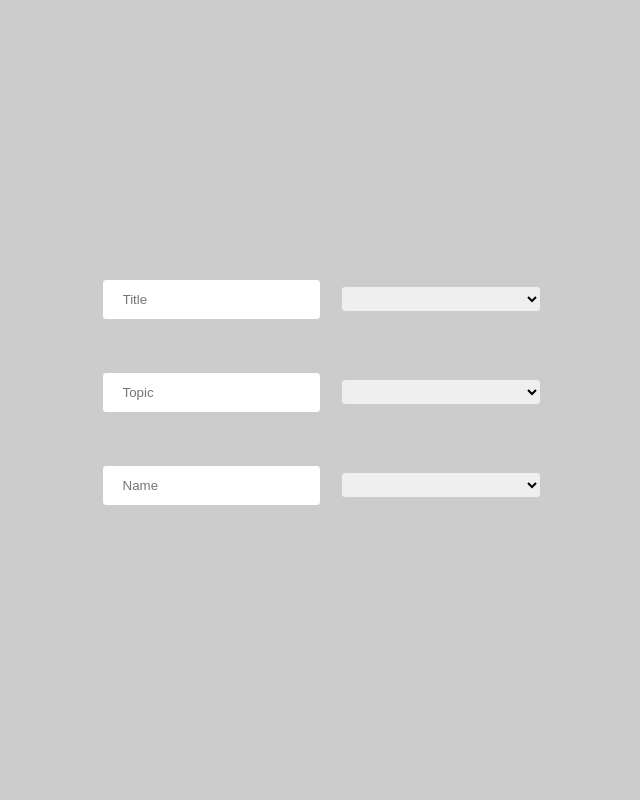
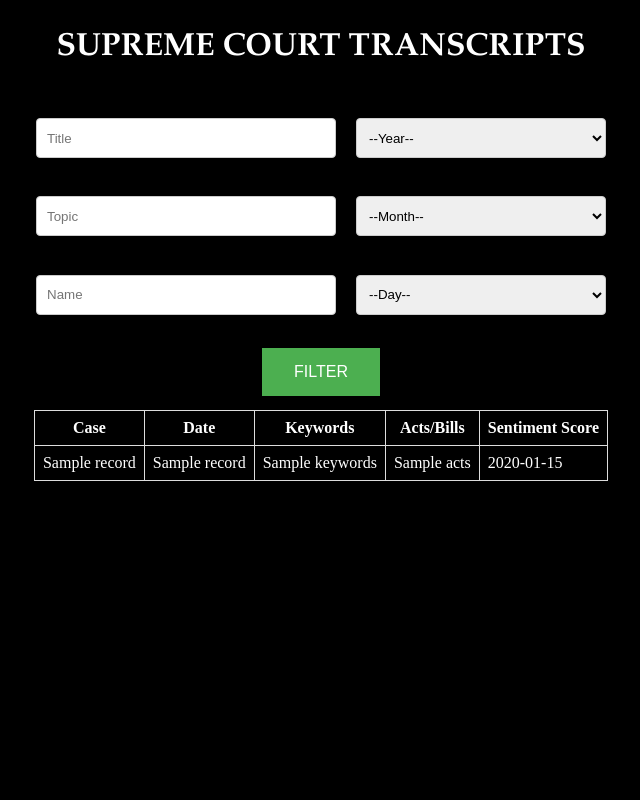
Before and after one commit to pratibha99/supreme-court-transcripts, a Flask app: template supremecourtapp/templates/index.html in a window 1280 px wide. Shown: the whole page, without its empty margins (319-959 px from the left). Run offline with Flask 2, Linux system fonts and the light colour scheme; the template is opened without the code that fills it: most values are stand-ins (such as "Sample title", 1, 10 or a date in 2020).

Commit message:
Add files via upload

```diff
--- a/supremecourtapp/app.py
+++ b/supremecourtapp/app.py
@@ -14,7 +14,8 @@ def index():
 	"""
 	Displays the home page that leads users into different pages
 	"""
-	return flask.render_template('index.html')
+	#return flask.render_template('index.html')
+	return flask.render_template('index.html', records=["HI", "HELLOOOO"])
 
 @app.route('/speakers')
 def speakers():
--- a/supremecourtapp/static/css/indexstyle.css
+++ b/supremecourtapp/static/css/indexstyle.css
@@ -1,18 +1,38 @@
 body  {
-    /*background-image: url("supremecourt.jpg");*/
+
     background-size: contain;
-    background-color: #cccccc;
+    background-color: #000000;
+}
+h1{
+  color: #ffffff;
+  font-family: "Palatino Linotype", "Book Antiqua", Palatino, serif;
 }
 .container{
   width: 100%;
   height: 100%;
   display: flex;
-  justify-content: center;
+  flex-direction: column;
+
   align-items: center;
+}
+
+#filter{
+  background-color: #4CAF50;
+  border: none;
+  color: white;
+  padding: 15px 32px;
+  text-align: center;
+  text-decoration: none;
+  display: inline-block;
+  font-size: 16px;
+  margin: 4px 2px;
+  cursor: pointer;
 }
 
 .grid-container {
   display: grid;
+
+  height: 30%;
   grid-template-columns: auto auto;
   padding: 10px;
   justify-content: center;
@@ -21,11 +41,17 @@ body  {
 
 .grid-item{
   padding: 10px;
+  display: flex;
+  flex-direction: column;
+  justify-content: center;
+  align-items: center;
 }
+
 .inputfields{
-  width: 100%;
-  padding: 12px 20px;
-  margin: 8px 0;
+  width: 300px;
+  padding: 10px;
+  height: 40px;
+
   display: inline-block;
   border: 1px solid #ccc;
   border-radius: 4px;
@@ -35,12 +61,31 @@ body  {
   display: flex;
   justify-content: center;
   align-items: center;
+
+}
+select {
+  border:1px solid gray;
+  padding:.4em .6em;
+
+
+}
+table{
+  color: #ffffff;
+  margin-top: 10px;
+  padding: 30px;
+  width: 100%;
+  border-collapse: collapse;
+}
+table td, table th{
+
+  border: 1px solid #ddd;
+  padding: 8px;
 }
 .dropdown{
-  width: 200px;
-  height: 20px;
-  padding: 12px 20px;
-  margin: 8px 0;
+
+  width: 250px;
+  height: 40px;
+
   display: inline-block;
   border: 1px solid #ccc;
   border-radius: 4px;
--- a/supremecourtapp/static/js/main.js
+++ b/supremecourtapp/static/js/main.js
@@ -6,12 +6,15 @@
  */
 
 
-$('#filter-btn').click(function() {
+$('#filter').click(function() {
 	//Reload the page to display the new data.
 	//You could optionally work with Ajax
-	window.location.href="/speakers?name=" + $("#speaker").val()
+	alert("HELLOOOOO")
+	window.location.href="/index?title=" + $("#title").val() + "&topic=" + $("#topic").val() +
+	"&name=" + $("#name").val()  +
+	"&month=" + $("#month").val() + "&day=" + $("#day").val() + "&year=" + $("#year").val()
 });
 
-$('#download-btn').click(function() {
-	window.location.href="/speakers?format=csv&name=" + $("#speaker").val()
-});
+// $('#download-btn').click(function() {
+// 	window.location.href="/speakers?format=csv&name=" + $("#speaker").val()
+// });
--- a/supremecourtapp/templates/index.html
+++ b/supremecourtapp/templates/index.html
@@ -4,16 +4,19 @@
 </head>
 <body>
 	<div class="container">
+		<h1> SUPREME COURT TRANSCRIPTS </h1>
     <div class="grid-container">
       <div class="grid-item">
-        <form>
-          <input class = "inputfields" name="firstname" type="text" placeholder= "Title">
-        </form>
+
+          <input class = "inputfields" id = "title" type="text" placeholder= "Title">
+
       </div>
+
+
       <div class="grid-item">
-        <form class = "dropdownitems">
-          <select name="cars" class = "dropdown">
-            <option value="volvo">--Year--</option>
+        <div class = "dropdownitems">
+          <select name="cars" class = "dropdown" id = "year">
+            <option>--Year--</option>
             <option value="2000">2000</option>
             <option value="2001">2001</option>
             <option value="2002">2002</option>
@@ -34,17 +37,18 @@
             <option value="2017">2017</option>
             <option value="2018">2018</option>
           </select>
-        </form>
+        </div>
       </div>
+			<div class="grid-item">
+
+          <input class = "inputfields" id = "topic" type="text" placeholder= "Topic">
+
+      </div>
+
       <div class="grid-item">
-        <form>
-          <input class = "inputfields" name="firstname" type="text" placeholder= "Topic">
-        </form>
-      </div>
-      <div class="grid-item">
-        <form class = "dropdownitems">
-          <select name="cars" class = "dropdown">
-            <option value="volvo">--Month--</option>
+        <div class = "dropdownitems">
+          <select name="cars" class = "dropdown" id = "month">
+            <option>--Month--</option>
             <option value="January">January</option>
             <option value="February">February</option>
             <option value="March">March</option>
@@ -59,26 +63,86 @@
             <option value="December">December</option>
 
           </select>
-        </form>
+        </div>
       </div>
+			<div class="grid-item">
+
+					<input class = "inputfields" id = "name" type="text" placeholder= "Name">
+
+			</div>
       <div class="grid-item">
-        <form>
-          <input class = "inputfields" name="firstname" type="text" placeholder= "Name">
-        </form>
+	        <div class = "dropdownitems">
+	          <select name="cars" class = "dropdown" id = "day">
+	            <option>--Day--</option>
+	            <option value="1">1</option>
+	            <option value="2">2</option>
+	            <option value="3">3</option>
+							<option value="4">4</option>
+	            <option value="5">5</option>
+	            <option value="6">6</option>
+							<option value="7">7</option>
+	            <option value="8">8</option>
+	            <option value="9">9</option>
+							<option value="10">10</option>
+	            <option value="11">11</option>
+	            <option value="12">12</option>
+							<option value="13">13</option>
+	            <option value="14">14</option>
+	            <option value="15">15</option>
+							<option value="16">16</option>
+	            <option value="17">17</option>
+	            <option value="18">18</option>
+							<option value="19">19</option>
+	            <option value="20">20</option>
+	            <option value="21">21</option>
+							<option value="22">22</option>
+	            <option value="23">23</option>
+	            <option value="24">24</option>
+							<option value="25">25</option>
+	            <option value="26">25</option>
+							<option value="27">27</option>
+	            <option value="28">28</option>
+	            <option value="29">29</option>
+							<option value="30">30</option>
+	            <option value="31">31</option>
+	          </select>
+	      </div>
       </div>
-      <div class="grid-item">
-        <form class = "dropdownitems">
-          <select name="cars" class = "dropdown">
-            <option value="volvo">--Day--</option>
-            <option value="saab">Saab</option>
-            <option value="fiat">Fiat</option>
-            <option value="audi">Audi</option>
-          </select>
-      </form>
-      </div>
+
     </div>
+		<div>
+			<button id = "filter"> FILTER </button>
 
+		</div>
+
+		<div>
+			<table>
+				<tr>
+			    <th>Case</th>
+			    <th>Date</th>
+			    <th>Keywords</th>
+					<th>Acts/Bills</th>
+			    <th>Sentiment Score</th>
+
+			  </tr>
+				{% if (records is defined) and records %}
+				      {% for record in records %}
+				              <tr>
+
+				                <td class="">{{record.title}}</td>
+				                <td class="">{{record.title}}</td>
+				                <td class="">{{record.keywords}}</td>
+				                <td class="">{{record.acts}}</td>
+				                <td class="">{{record.sentimentscore}}</td>
+
+
+				              </tr>
+				        {% endfor %}
+				 {% endif %}
+			</table>
+	 </div>
 	</div>
+	<script src="../static/assets/js/main.js"></script>
 </body>
 
 
```
